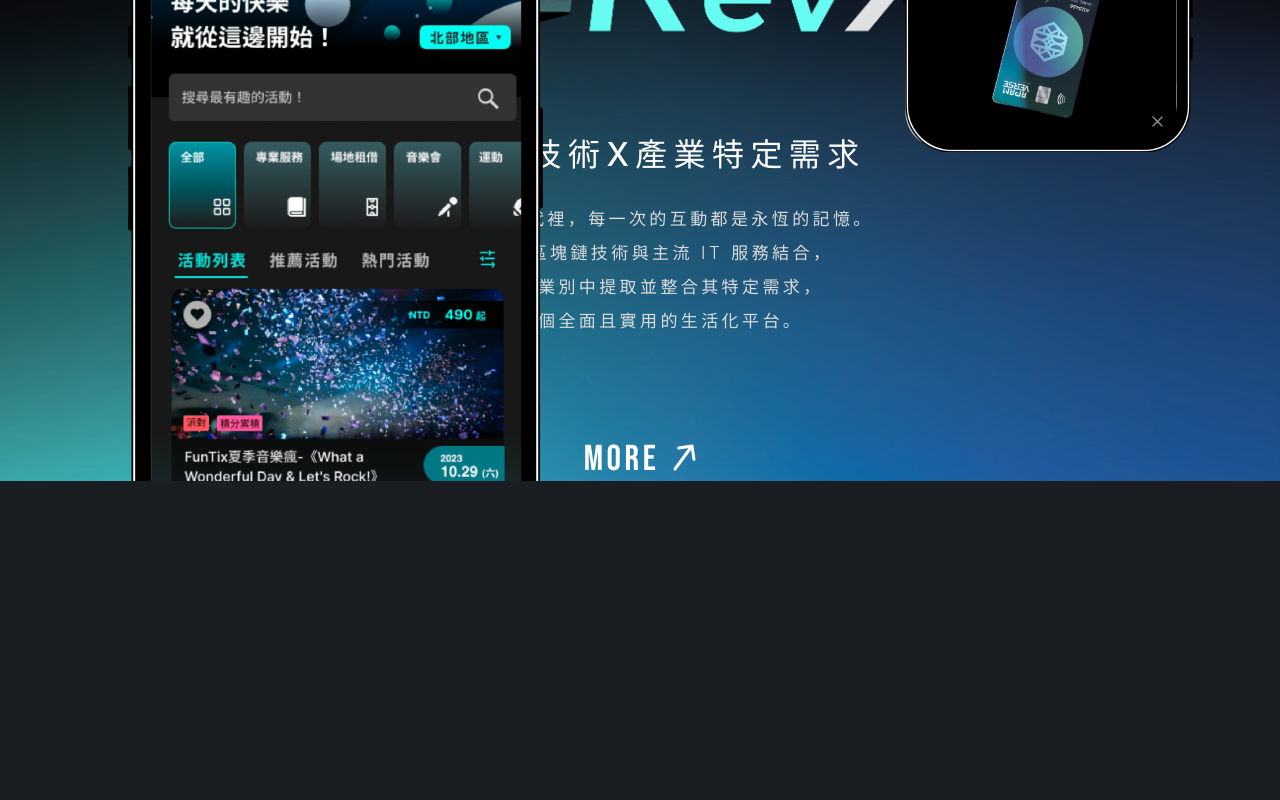
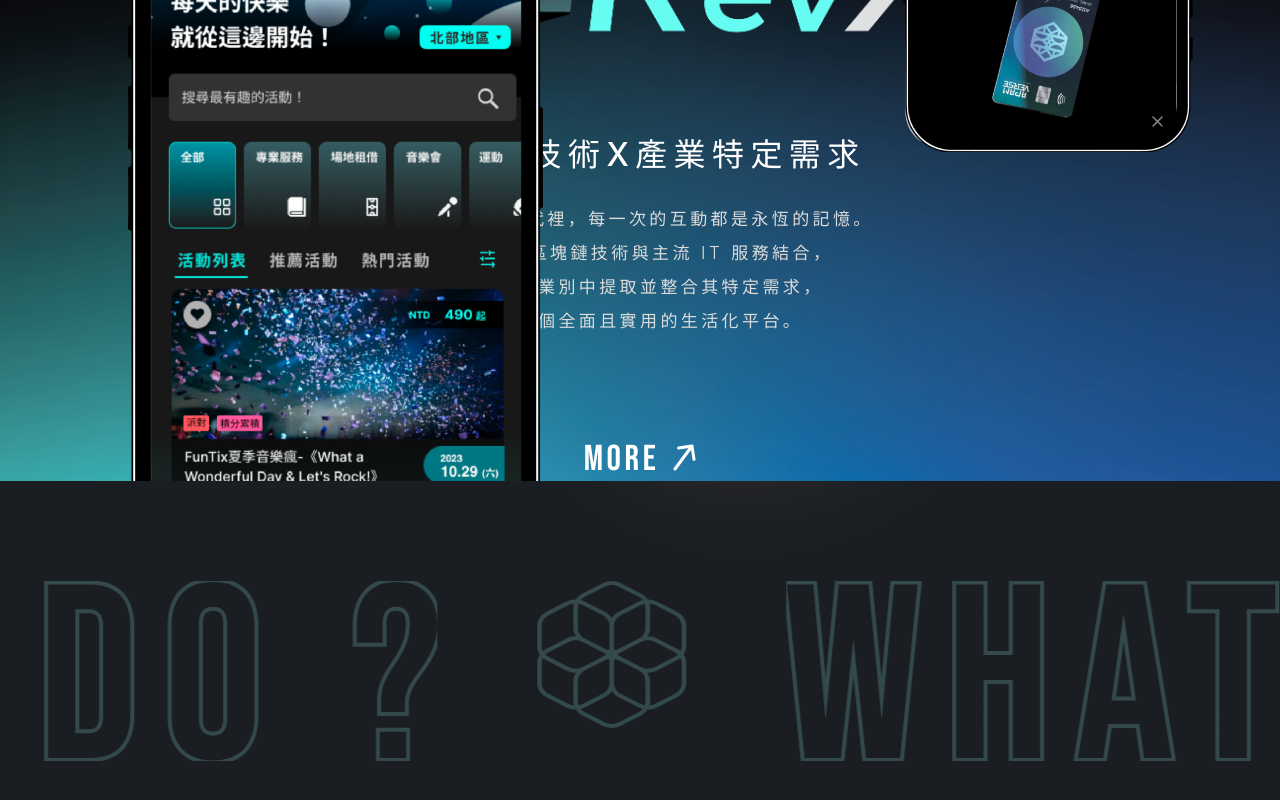
Before and after one commit to Charlene0843/apam-web, a React (Create React App) app: page / in a window 1280 px wide. Shown: the part 1396-2196 px from the top of the page. Built offline with nearby package versions, Linux system fonts and the light colour scheme.

Commit message:
[feat] marquee

```diff
--- a/src/assets/scss/5-sections/_home.scss
+++ b/src/assets/scss/5-sections/_home.scss
@@ -50,7 +50,7 @@
         left: -300px;
         z-index: 0;
 
-        // animation: rotate 8s infinite linear;
+        animation: rotate 8s infinite linear;
     }
 
     .dec-orange {
@@ -59,7 +59,7 @@
         right: -90px;
         z-index: 0;
 
-        // animation: rotate 8s infinite linear;
+        animation: rotate 8s infinite linear;
     }
 
     @keyframes rotate {
@@ -303,7 +303,36 @@
     }
 
 
+    .what-we-do {
+        .marquee-container {
+            margin-top: 100px;
+            width: 100%;
+            overflow: hidden;
 
+            .marquee-content {
+
+
+                display: flex;
+                white-space: nowrap;
+                animation: marquee 10s linear infinite;
+
+                svg {
+                    margin-right: 100px;
+                }
+            }
+
+            @keyframes marquee {
+                0% {
+                    transform: translateX(0);
+                }
+
+                100% {
+                    transform: translateX(-100%);
+                }
+            }
+        }
+
+    }
 
 
 
--- a/src/page/Home.js
+++ b/src/page/Home.js
@@ -65,7 +65,16 @@ const Home = () => {
             </div>
 
             <div className="what-we-do">
-
+                <div class="marquee-container">
+                    <div class="marquee-content">
+                    <ReactSVG src={process.env.PUBLIC_URL + '/img/what-we-do.svg'} />
+                    <ReactSVG src={process.env.PUBLIC_URL + '/img/cube.svg'} />
+                    <ReactSVG src={process.env.PUBLIC_URL + '/img/what-we-do.svg'} />
+                    <ReactSVG src={process.env.PUBLIC_URL + '/img/cube.svg'} />
+                    <ReactSVG src={process.env.PUBLIC_URL + '/img/what-we-do.svg'} />
+                    <ReactSVG src={process.env.PUBLIC_URL + '/img/cube.svg'} />
+                     </div>
+                </div>
             </div>
 
 
```
